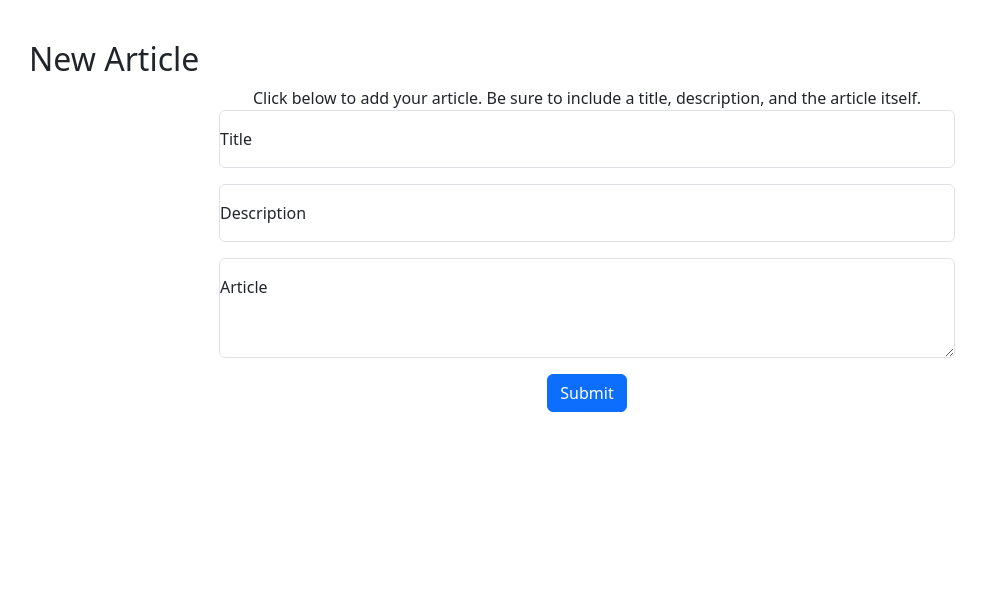
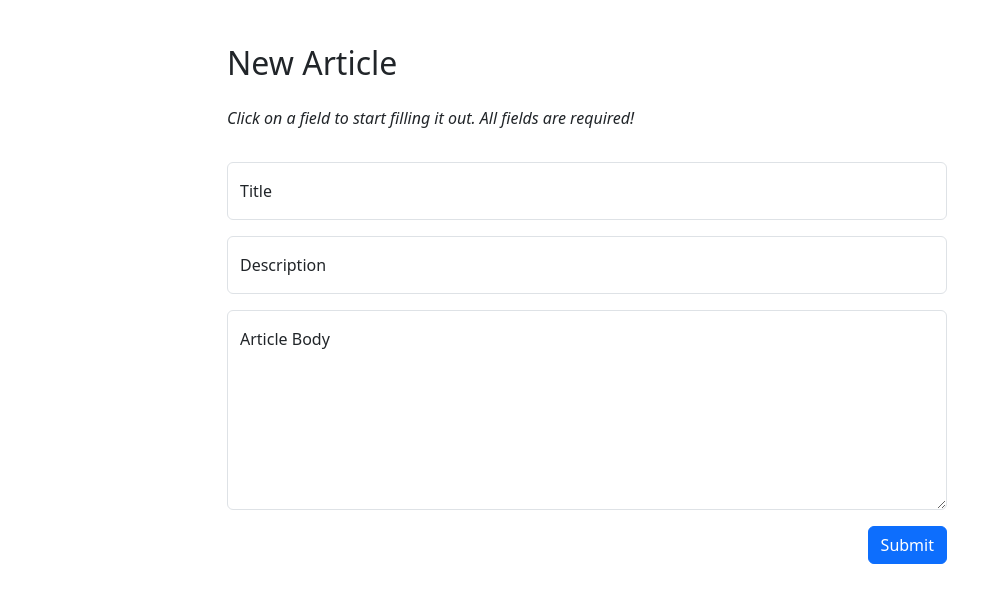
Before and after one commit to Bratah123/TheOrangeOnion, a Flask app: page /new_article in a window 1280 px wide. Shown: the part 56-659 px from the top of the page, without its empty margins (53-1039 px from the left). Run offline with Flask 3, Linux system fonts and the light colour scheme; the visitor is signed in with stand-in values (Sample User, id 1); parts of the project's set-up code (start-up, migrations or seed data) failed here and were passed over.

Commit message:
STYLE (new_article): Re-design UI

```diff
--- a/src/templates/new_article.html
+++ b/src/templates/new_article.html
@@ -2,39 +2,50 @@
 {% block title %}Create New Article - The Orange Onion{% endblock %}
 {% block content %}
 <div class="container-lg">
-  <div class="row row-cols-1 gy-3">
-    <div class="col">
-      <h2 class="mt-1">New Article</h2>
-    </div>
-
-    <div class="container-lg">
-      <div class="text-center form-floating">
-        Click below to add your article. Be sure to include a title, description, and the article itself.
-      </div>
-
-      <div class="col">
-        <div class="form-floating">
-          <div class="text-center">
-            <form method="post">
+  <div class="row justify-content-center">
+    <div class="col-11 col-lg-8">
+      <h2 class="p-2 text-start">New Article</h2>
+      <div class="text-start fst-italic mb-3 p-2">Click on a field to start filling it out. All fields are required!</div>
+      <form class="p-2" action="{{ url_for('new_article')}}" method="post">
         <input value="new_article" type="hidden" name="form_type">
-              <div class="row justify-content-center">
-                <div class="form-floating mb-3 col-9 col-lg-8">
-                  <input type="text" class="form-control" id="titleInput" placeholder="Article Title" name="title" value="{{ request.form['title'] }}">
+        <div class="form-floating mb-3">
+          <input
+                  type="text"
+                  class="form-control"
+                  id="titleInput"
+                  placeholder="Article Title"
+                  name="title"
+          >
           <label for="titleInput">Title</label>
         </div>
-                <div class="form-floating mb-3 col-9 col-lg-8">
-                  <input type="text" class="form-control" id="descriptionInput" placeholder="Article Description" name="content" value="{{ request.form['content'] }}">
+        <div class="form-floating mb-3">
+          <input
+                  type="text"
+                  class="form-control"
+                  id="descriptionInput"
+                  placeholder="Article Description"
+                  name="content"
+          >
           <label for="descriptionInput">Description</label>
         </div>
-                <div class="form-floating mb-3 col-9 col-lg-8">
-                  <textarea class="form-control" placeholder="Leave a comment here" id="longContentInput" style="height: 100px" name="long_content" value="{{ request.form['long_content'] }}"></textarea>
-                  <label for="longContentInput">Article</label>
+        <div class="form-floating mb-3">
+          <textarea
+                  class="form-control"
+                  placeholder="Leave a comment here"
+                  id="longContentInput"
+                  style="min-height:25vh;max-height:65vh"
+                  name="long_content"
+          ></textarea>
+          <label for="longContentInput">Article Body</label>
+        </div>
+        <div class="row">
+          <div class="col-md-4"></div>
+          <div class="d-grid justify-content-md-end">
+            <button type="submit" class="btn btn-primary">Submit</button>
           </div>
         </div>
-              <button type="submit" class="btn btn-primary">Submit</button>
       </form>
     </div>
   </div>
 </div>
-</div>
 {% endblock %}
```
Lines whose indentation alone changed are shown as unchanged.
